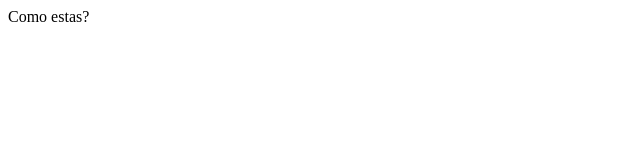
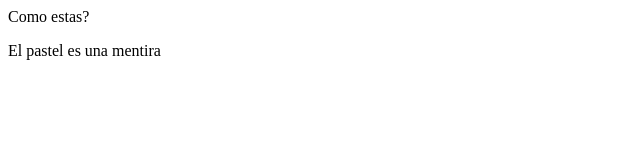
Before and after one commit to HermanEspinosa/sesion-ejercicio-git01, a plain HTML site: page index.html in a window 1280 px wide. Shown: the whole page, without its empty margins (0-640 px from the left). Drawn offline with Linux system fonts and the light colour scheme.

Commit message:
Agregamos un parrafo

```diff
--- a/index.html
+++ b/index.html
@@ -7,5 +7,6 @@
 </head>
 <body>
     Como estas?
+    <p>El pastel es una mentira</p>
 </body>
 </html>
```
